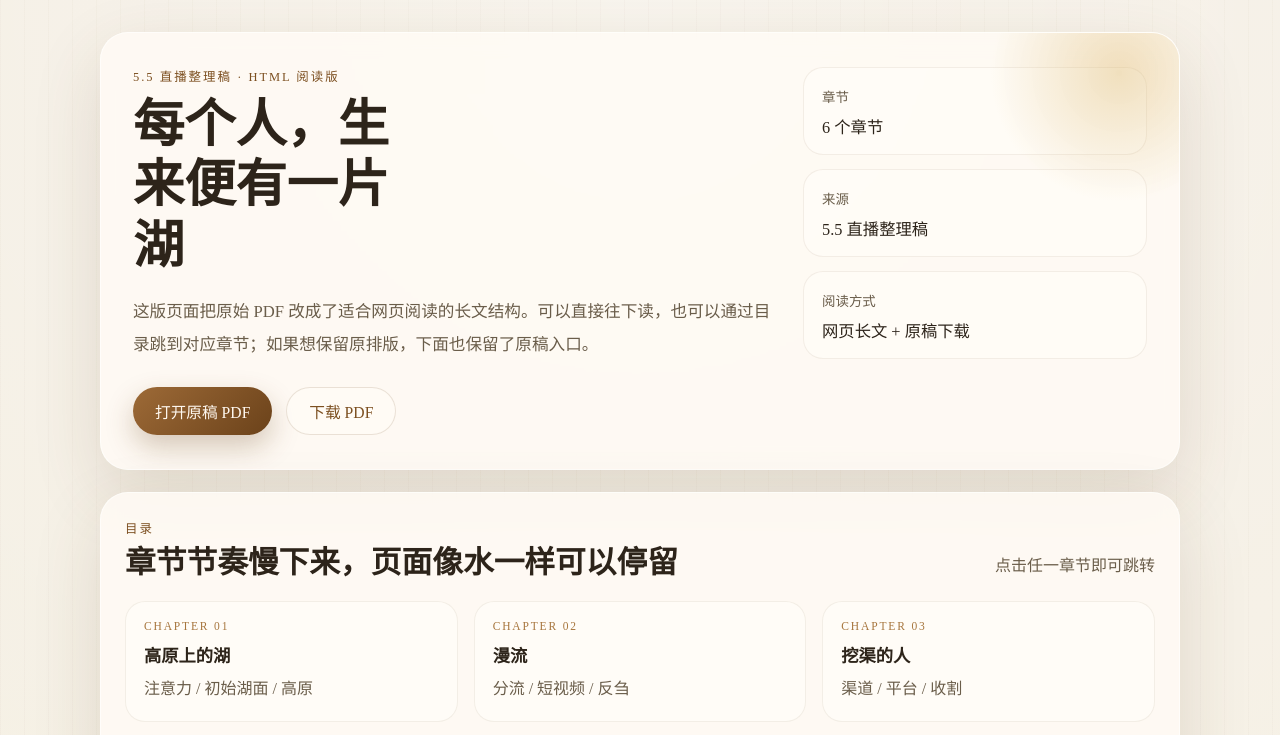
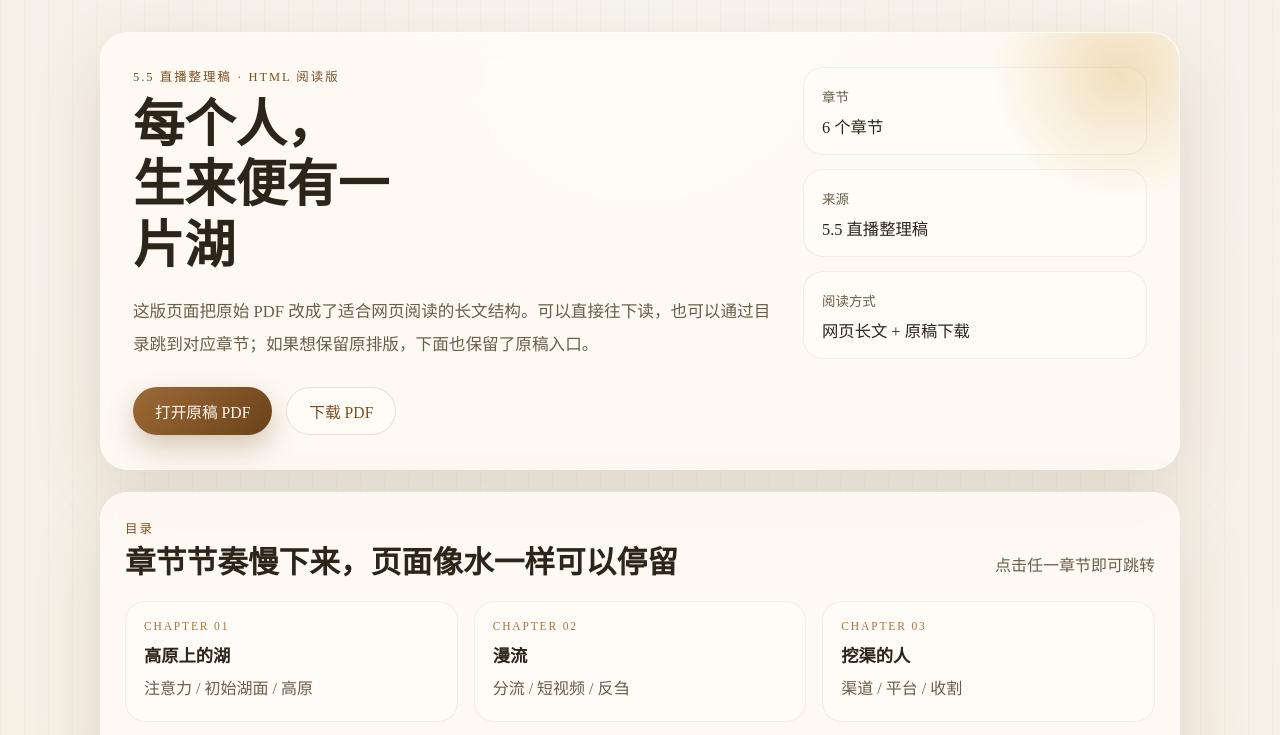
Before and after one commit to 2731813486ca-hub/my-book, a plain HTML site: page index.html in a window 1280 px wide. Shown: the top 735 px of the page. Drawn offline with Linux system fonts and the light colour scheme.

Commit message:
Update site 2026-05-07 21:05:50

```diff
--- a/index.html
+++ b/index.html
@@ -15,7 +15,7 @@
       <section class="hero">
         <div class="hero-copy">
           <p class="eyebrow">5.5 直播整理稿 · HTML 阅读版</p>
-          <h1>每个人，生来便有一片湖</h1>
+          <h1>每个人，<br />生来便有一片湖</h1>
           <p class="intro">
             这版页面把原始 PDF 改成了适合网页阅读的长文结构。可以直接往下读，也可以通过目录跳到对应章节；如果想保留原排版，下面也保留了原稿入口。
           </p>
```
Also changed, not shown: 1 other file.
